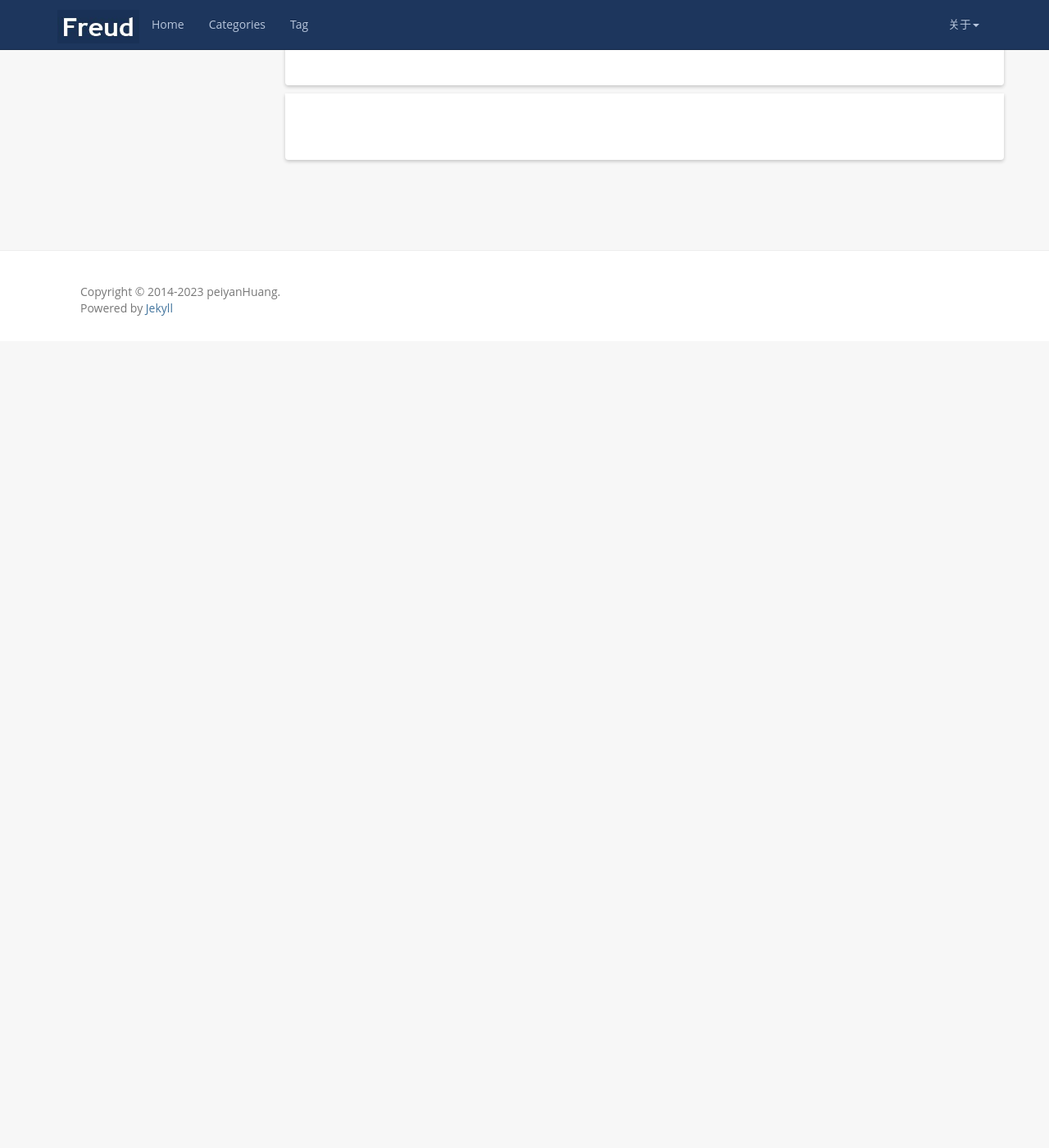
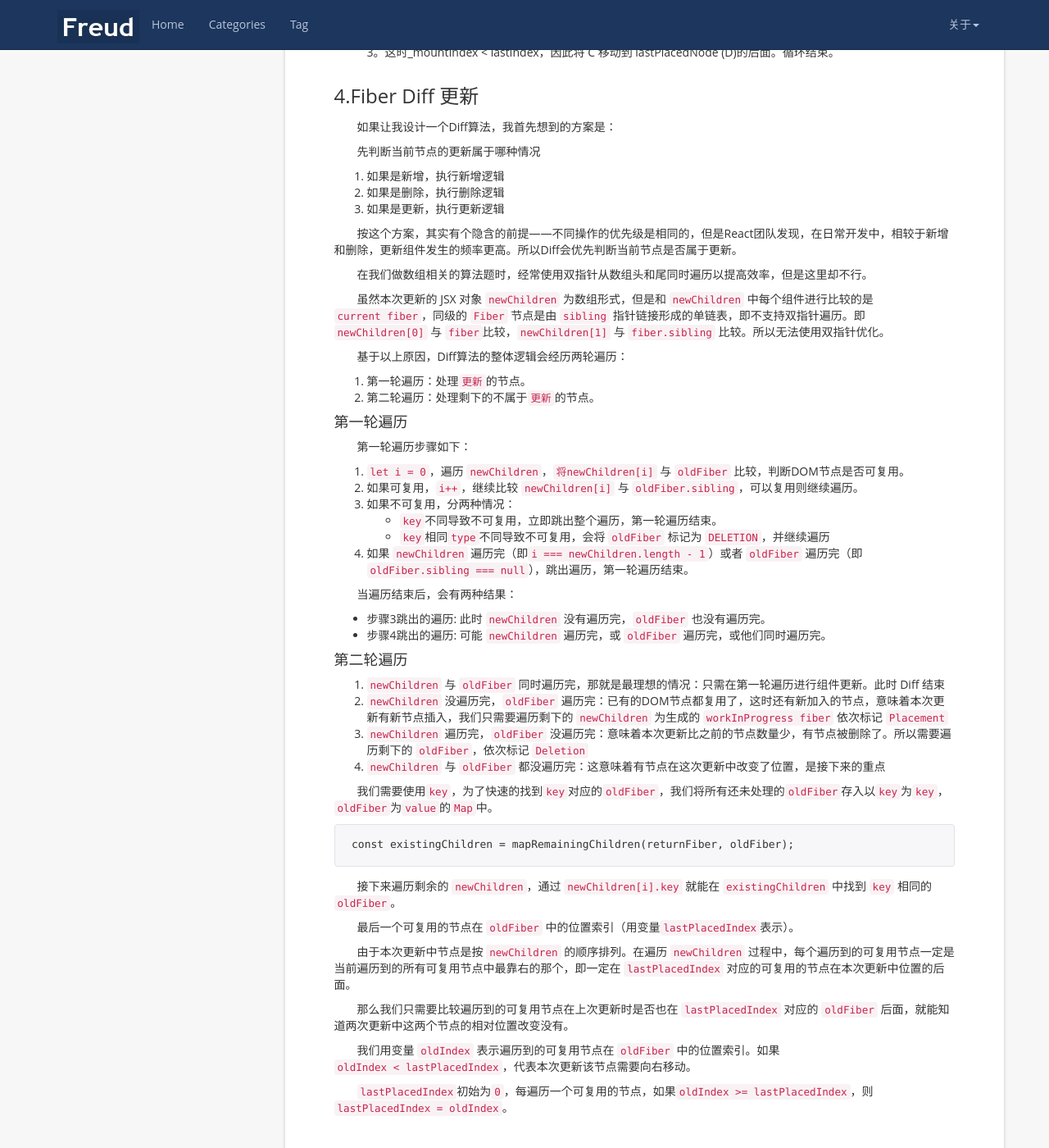
Before and after one commit to peiyanhuang/MyBlog, a Jekyll site: the page built from _posts/2018-05-01-react-diff.md, in a window 1280 px wide and 1400 px high, scrolled down 2039 px. Shown: the whole window at 82% size. Built offline with Jekyll 4.4.1, drawn with Linux system fonts in a browser that asks for light colours; nearby versions of some CDN libraries; before the commit the page ends 2455 px from its top, so only the background shows below that; some of the changed text lies outside the part shown.

Commit message:
react diff

````diff
--- a/_posts/2018-05-01-react-diff.md
+++ b/_posts/2018-05-01-react-diff.md
@@ -59,3 +59,65 @@ React 只会对相同层级的 DOM 节点进行比较，即同一个父节点下
 2. nextChildren 的第二个元素是 A ，中 prevChildren 中的位置是 0（_mountIndex），nextIndex 和 lastIndex 都是 1。这时_mountIndex < lastIndex，因此将 A 移动到 lastPlacedNode (B)的后面 。lastIndex 更新为 _mountIndex 和 lastIndex 中较大的：1 。nextIndex 自增：2；
 3. nextChildren 的第三个元素是 D ，中 prevChildren 中的位置是 3（_mountIndex），nextIndex 是 2 ，lastIndex 是 1。这时不满足_mountIndex < lastIndex，因此 D 不需要移动。lastIndex 更新为 _mountIndex 和 lastIndex 中较大的：3 。nextIndex 自增：3；
 4. nextChildren 的第四个元素是 C ，中 prevChildren 中的位置是 2（_mountIndex），nextIndex 是 3 ，lastIndex 是 3。这时_mountIndex < lastIndex，因此将 C 移动到 lastPlacedNode (D)的后面。循环结束。
+
+### 4.Fiber Diff 更新
+
+如果让我设计一个Diff算法，我首先想到的方案是：
+
+先判断当前节点的更新属于哪种情况
+
+1. 如果是新增，执行新增逻辑
+2. 如果是删除，执行删除逻辑
+3. 如果是更新，执行更新逻辑
+
+按这个方案，其实有个隐含的前提——不同操作的优先级是相同的，但是React团队发现，在日常开发中，相较于新增和删除，更新组件发生的频率更高。所以Diff会优先判断当前节点是否属于更新。
+
+在我们做数组相关的算法题时，经常使用双指针从数组头和尾同时遍历以提高效率，但是这里却不行。
+
+虽然本次更新的 JSX 对象 `newChildren` 为数组形式，但是和 `newChildren` 中每个组件进行比较的是 `current fiber`，同级的 `Fiber` 节点是由 `sibling` 指针链接形成的单链表，即不支持双指针遍历。即 `newChildren[0]` 与 `fiber`比较，`newChildren[1]` 与 `fiber.sibling` 比较。所以无法使用双指针优化。
+
+基于以上原因，Diff算法的整体逻辑会经历两轮遍历：
+
+1. 第一轮遍历：处理`更新`的节点。
+2. 第二轮遍历：处理剩下的不属于`更新`的节点。
+
+#### 第一轮遍历
+
+第一轮遍历步骤如下：
+
+1. `let i = 0`，遍历 `newChildren`，`将newChildren[i]` 与 `oldFiber` 比较，判断DOM节点是否可复用。
+2. 如果可复用，`i++`，继续比较 `newChildren[i]` 与 `oldFiber.sibling`，可以复用则继续遍历。
+3. 如果不可复用，分两种情况：
+ - `key`不同导致不可复用，立即跳出整个遍历，第一轮遍历结束。
+ - `key`相同`type`不同导致不可复用，会将 `oldFiber` 标记为 `DELETION`，并继续遍历
+4. 如果 `newChildren` 遍历完（即`i === newChildren.length - 1`）或者 `oldFiber` 遍历完（即 `oldFiber.sibling === null`），跳出遍历，第一轮遍历结束。
+
+当遍历结束后，会有两种结果：
+
+- 步骤3跳出的遍历: 此时 `newChildren` 没有遍历完，`oldFiber` 也没有遍历完。
+- 步骤4跳出的遍历: 可能 `newChildren` 遍历完，或 `oldFiber` 遍历完，或他们同时遍历完。
+
+#### 第二轮遍历
+
+1. `newChildren` 与 `oldFiber` 同时遍历完，那就是最理想的情况：只需在第一轮遍历进行组件更新。此时 Diff 结束
+2. `newChildren` 没遍历完，`oldFiber` 遍历完：已有的DOM节点都复用了，这时还有新加入的节点，意味着本次更新有新节点插入，我们只需要遍历剩下的 `newChildren` 为生成的 `workInProgress fiber` 依次标记 `Placement`
+3. `newChildren` 遍历完，`oldFiber` 没遍历完：意味着本次更新比之前的节点数量少，有节点被删除了。所以需要遍历剩下的 `oldFiber`，依次标记 `Deletion`
+4. `newChildren` 与 `oldFiber` 都没遍历完：这意味着有节点在这次更新中改变了位置，是接下来的重点
+
+我们需要使用`key`，为了快速的找到`key`对应的`oldFiber`，我们将所有还未处理的`oldFiber`存入以`key`为`key`，`oldFiber`为`value`的`Map`中。
+
+```js
+const existingChildren = mapRemainingChildren(returnFiber, oldFiber);
+```
+
+接下来遍历剩余的 `newChildren`，通过 `newChildren[i].key` 就能在 `existingChildren` 中找到 `key` 相同的 `oldFiber`。
+
+最后一个可复用的节点在 `oldFiber` 中的位置索引（用变量`lastPlacedIndex`表示）。
+
+由于本次更新中节点是按 `newChildren` 的顺序排列。在遍历 `newChildren` 过程中，每个遍历到的可复用节点一定是当前遍历到的所有可复用节点中最靠右的那个，即一定在 `lastPlacedIndex` 对应的可复用的节点在本次更新中位置的后面。
+
+那么我们只需要比较遍历到的可复用节点在上次更新时是否也在 `lastPlacedIndex` 对应的 `oldFiber` 后面，就能知道两次更新中这两个节点的相对位置改变没有。
+
+我们用变量 `oldIndex` 表示遍历到的可复用节点在 `oldFiber` 中的位置索引。如果 `oldIndex < lastPlacedIndex`，代表本次更新该节点需要向右移动。
+
+`lastPlacedIndex`初始为`0`，每遍历一个可复用的节点，如果`oldIndex >= lastPlacedIndex`，则`lastPlacedIndex = oldIndex`。
````
Also changed, not shown: _posts/2021-05-01-GC.md (+1 -1 lines).
